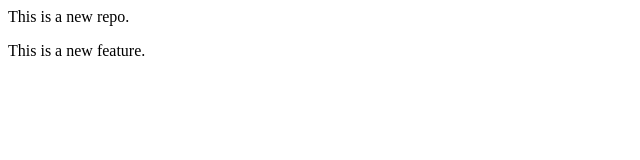
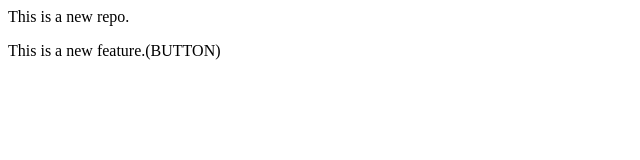
Before and after one commit to Shivamch0/Local-repo, a plain HTML site: page index.html in a window 1280 px wide. Shown: the full height of the page, 0-640 px from the left. Drawn offline with Linux system fonts and the light colour scheme.

Commit message:
Add button

```diff
--- a/index.html
+++ b/index.html
@@ -1,4 +1,4 @@
 <p>This is a new repo.</p>
 <p>
-    This is a new feature.
+    This is a new feature.(BUTTON)
 </p>
```
Also changed, not shown: 2 other files.
